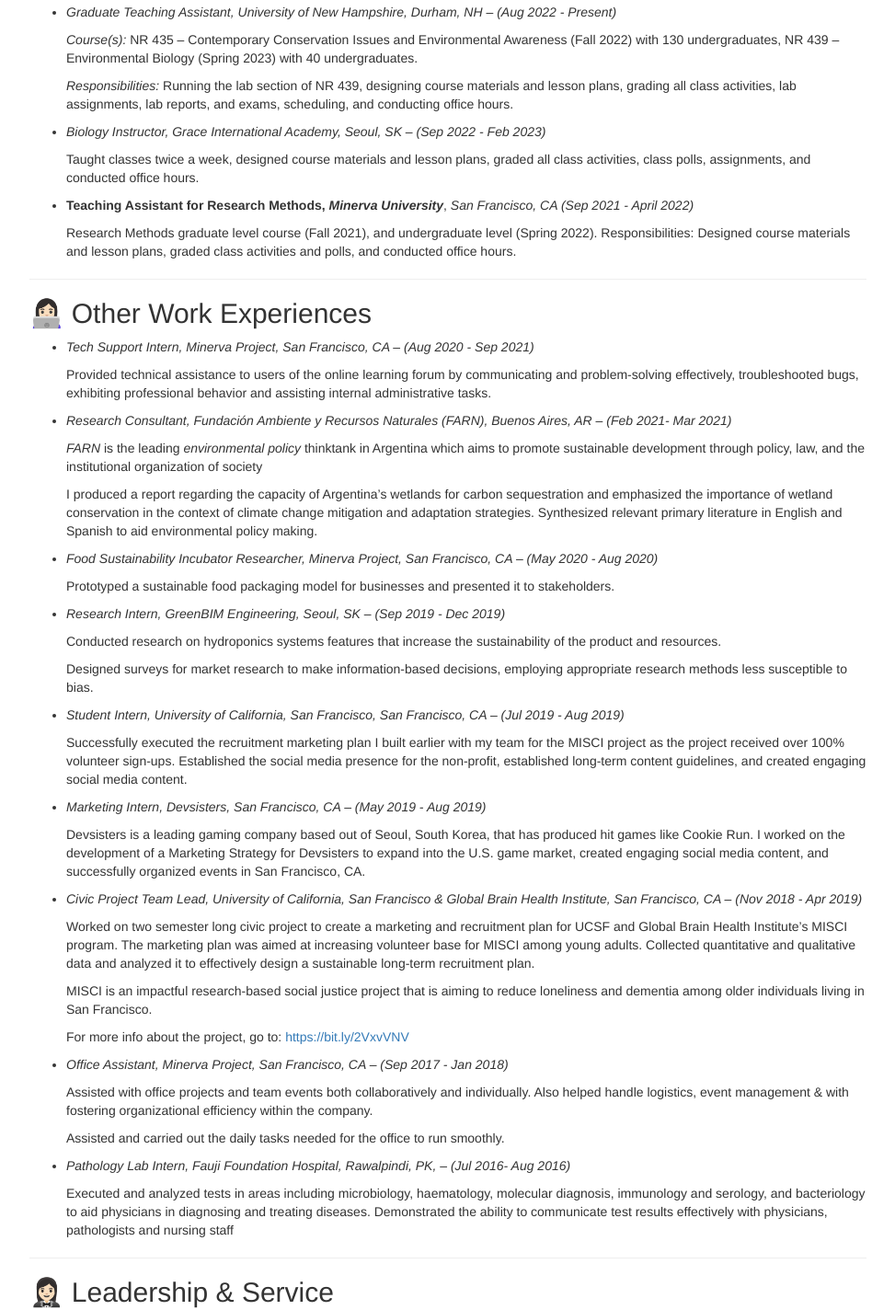
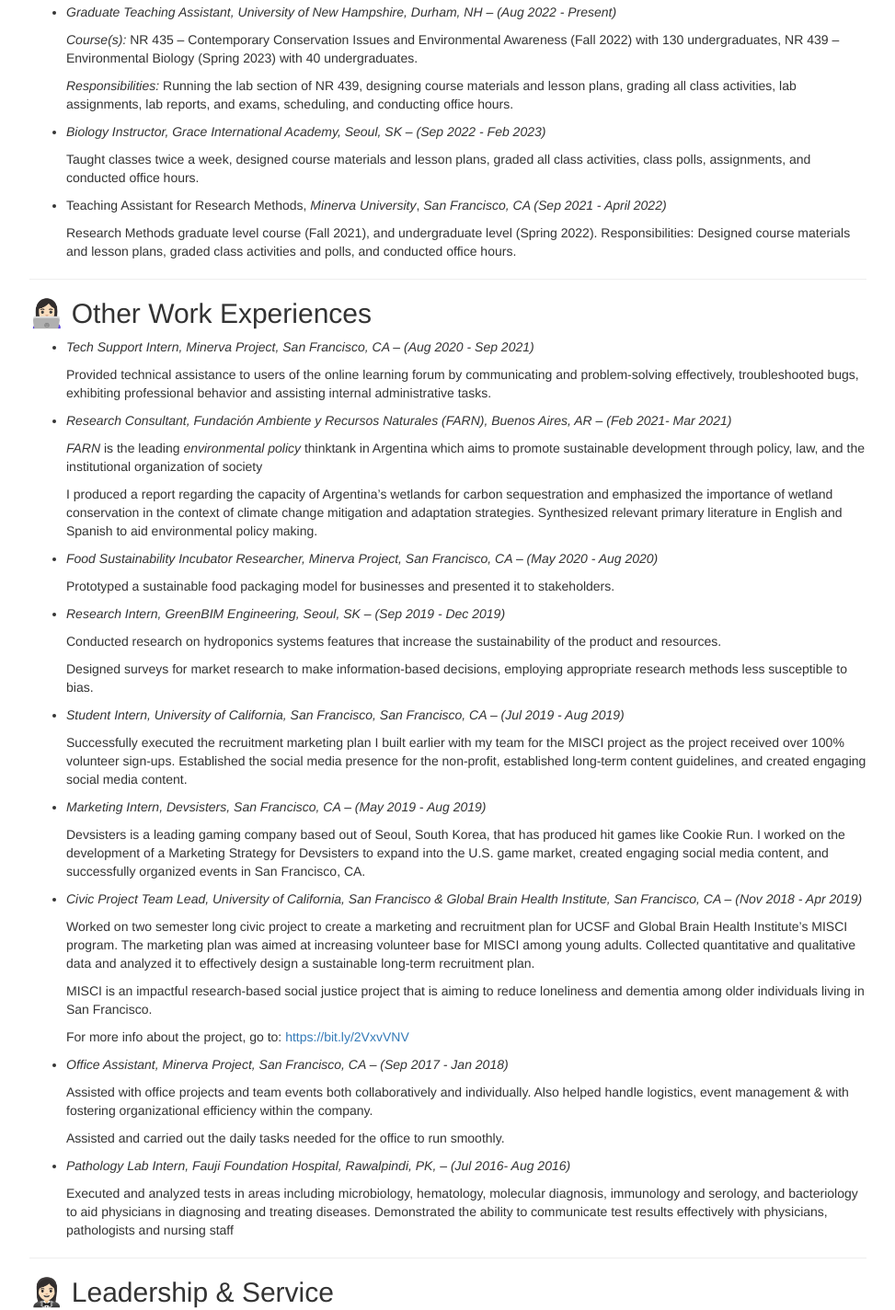
Before and after one commit to adeenaa/adeenaahsan, a plain HTML site: page docs/CV.html in a window 1280 px wide. Shown: the part 1605-3029 px from the top of the page at 92% size, without its empty margins (153-1126 px from the left). Drawn offline with nearby package versions, Linux system fonts and the light colour scheme; some packages are replaced by stand-ins of ours.

Commit message:
Add files via upload

```diff
--- a/docs/CV.html
+++ b/docs/CV.html
@@ -405,9 +405,8 @@ conducting office hours.</p></li>
 <p>Taught classes twice a week, designed course materials and lesson
 plans, graded all class activities, class polls, assignments, and
 conducted office hours.</p></li>
-<li><p><strong>Teaching Assistant for Research Methods,</strong>
-<strong><em>Minerva University</em></strong>, <em>San Francisco, CA (Sep
-2021 - April 2022)</em></p>
+<li><p>Teaching Assistant for Research Methods, <em>Minerva
+University</em>, <em>San Francisco, CA (Sep 2021 - April 2022)</em></p>
 <p>Research Methods graduate level course (Fall 2021), and undergraduate
 level (Spring 2022). Responsibilities: Designed course materials and
 lesson plans, graded class activities and polls, and conducted office
@@ -484,7 +483,7 @@ smoothly.</p></li>
 <li><p><em>Pathology Lab Intern, Fauji Foundation Hospital, Rawalpindi,
 PK,</em> <em>– (Jul 2016- Aug 2016)</em></p>
 <p>Executed and analyzed tests in areas including microbiology,
-haematology, molecular diagnosis, immunology and serology, and
+hematology, molecular diagnosis, immunology and serology, and
 bacteriology to aid physicians in diagnosing and treating diseases.
 Demonstrated the ability to communicate test results effectively with
 physicians, pathologists and nursing staff</p></li>
@@ -575,7 +574,6 @@ strategy and branding. Proficient in Adobe Studios.</p>
 <p>🎬 Filmmaking.</p>
 <p>🌿 Long-distance hiking, birdwatching, climbing, navigating
 topographic maps.</p>
-<p>🤝 Political organizing.</p>
 <hr />
 </div>
 </div>
```
